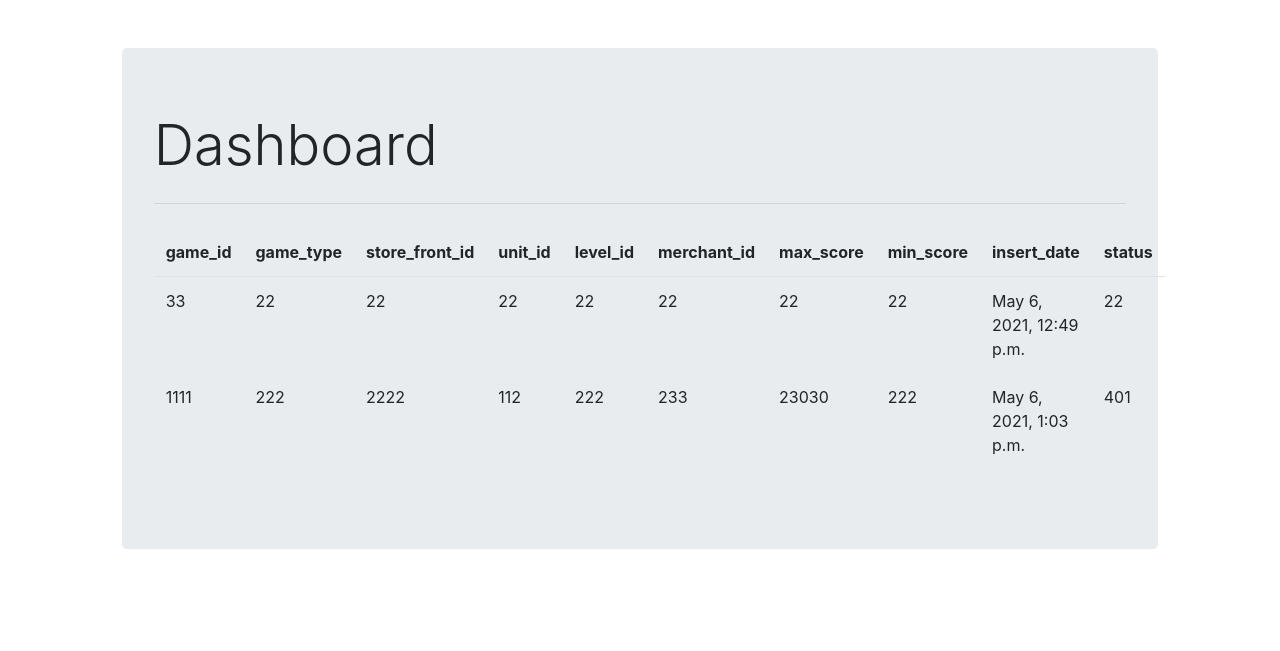
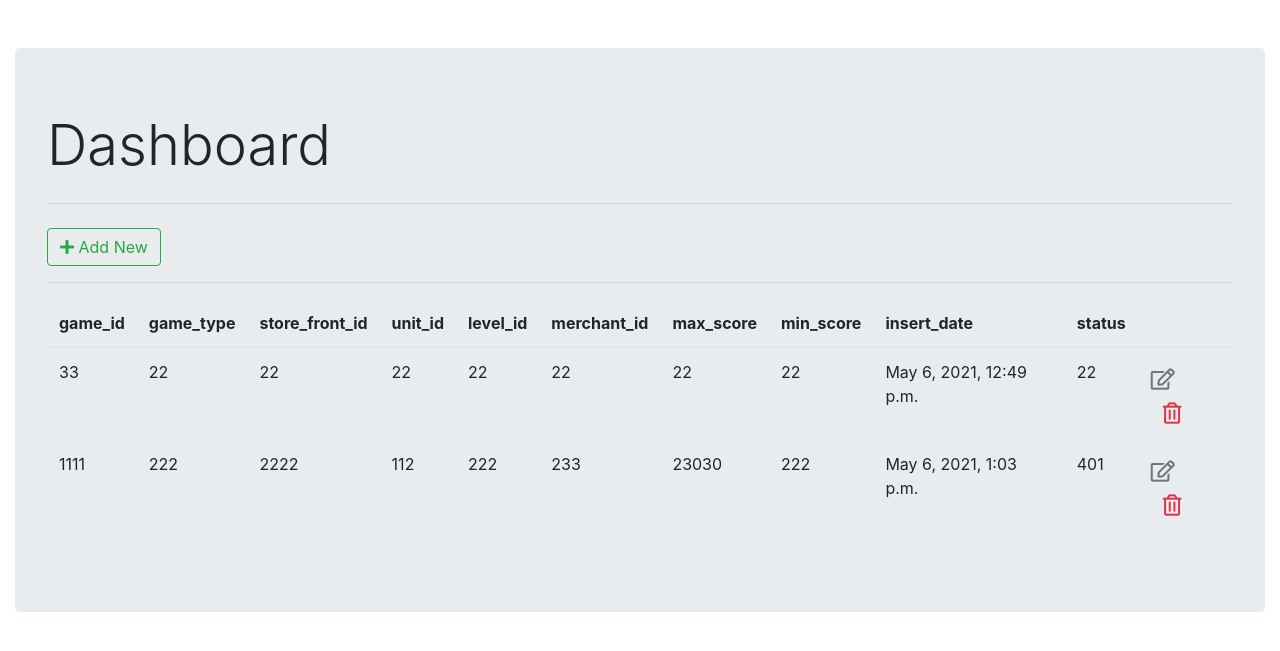
Before and after one commit to Maheshoo7/dashboard, a Django app: page /dashboard/list/ in a window 1280 px wide. Shown: the top 651 px of the page. Run offline with Django 3.2, Linux system fonts and the light colour scheme; data comes from the database, SQL or seed files in the repository; both versions use the stored data as it was after the commit; some libraries are stand-ins or nearby versions.

Commit message:
Initial commit

```diff
--- a/listings/templates/base.html
+++ b/listings/templates/base.html
@@ -13,7 +13,7 @@
 
 <body>
     <div class="contaier">
-        <div class="col-md-10 offset-md-1 mt-5">
+        <div class="col-md-12 mt-5">
             <div class="jumbotron">
                 <h1 class="display-4">Dashboard</h1>
                 <hr class="my-4">
--- a/listings/templates/dashboard_form.html
+++ b/listings/templates/dashboard_form.html
@@ -25,6 +25,12 @@
             <button type="submit" class="btn btn-success btn-block btn-lg"><i class="fas fa-database"></i>
                 Submit</button>
         </div>
+
+        <div class="col-md-4">
+            <a href="{% url 'dashboard_list' %}" class="btn btn-secondary btn-block btn-lg">
+                <i class="fas fa-stream"></i> Back to list
+            </a>
+        </div>
     </div>
 
 </form>
--- a/listings/templates/dashboard_list.html
+++ b/listings/templates/dashboard_list.html
@@ -2,6 +2,10 @@
 
 
 {% block content %}
+<a href="{% url 'dashboard_insert' %}" class="btn btn-outline-success">
+    <i class="fas fa-plus"></i> Add New
+</a>
+<hr/>
 <table class="table table-borderless">
     <thead class="border-bottom font-weight-bold">
         <tr>
@@ -15,7 +19,6 @@
             <td>min_score</td>
             <td>insert_date</td>
             <td>status</td>
-
         </tr>
     </thead>
     <tbody>
@@ -31,6 +34,17 @@
                 <td>{{dashboard.min_score}}</td>
                 <td>{{dashboard.insert_date}}</td>
                 <td>{{dashboard.status}}</td>
+                <td>
+                    <a href="{% url 'dashboard_update' dashboard.id %}" class="btn text-secondary px-0">
+                        <i class="far fa-edit fa-lg"></i>
+                    </a>
+                    <form action="{% url 'dashboard_delete' dashboard.id %}" method="post" class="d-inline">
+                        {% csrf_token %}
+                        <button type="submit" class="btn">
+                            <i class="far fa-trash-alt fa-lg text-danger float-right"></i>
+                        </button>
+                    </form>
+                </td>
             </tr>
         {% endfor %}
     </tbody>
--- a/listings/urls.py
+++ b/listings/urls.py
@@ -3,6 +3,8 @@ from . import views
 
 
 urlpatterns = [
-    path('', views.dashboard_form),
-    path('list/', views.dashboard_list),
+    path('', views.dashboard_form, name='dashboard_insert'),
+    path('<int:id>/', views.dashboard_form, name='dashboard_update'),
+    path('delete/<int:id>/', views.dashboard_delete, name='dashboard_delete'),
+    path('list/', views.dashboard_list, name='dashboard_list'),
 ]
--- a/listings/views.py
+++ b/listings/views.py
@@ -12,19 +12,21 @@ def dashboard_form(request, id=0):
         if id == 0:
             form = DashboardForm()
         else:
-            employee = Dashboard.objects.get(pk=id)
+            dashboard = Dashboard.objects.get(pk=id)
             form = DashboardForm(instance=dashboard)
         return render(request, "dashboard_form.html", {'form': form})
     else:
         if id == 0:
             form = DashboardForm(request.POST)
         else:
-            employee = Dashboard.objects.get(pk=id)
+            dashboard = Dashboard.objects.get(pk=id)
             form = DashboardForm(request.POST,instance= dashboard)
         if form.is_valid():
             form.save()
         return redirect('/dashboard/list')
 
 
-def dashboard_delete(request):
-    return
+def dashboard_delete(request,id):
+    dashboard = Dashboard.objects.get(pk=id)
+    dashboard.delete()
+    return redirect('/dashboard/list')
```
Also changed, not shown: db.sqlite3.
